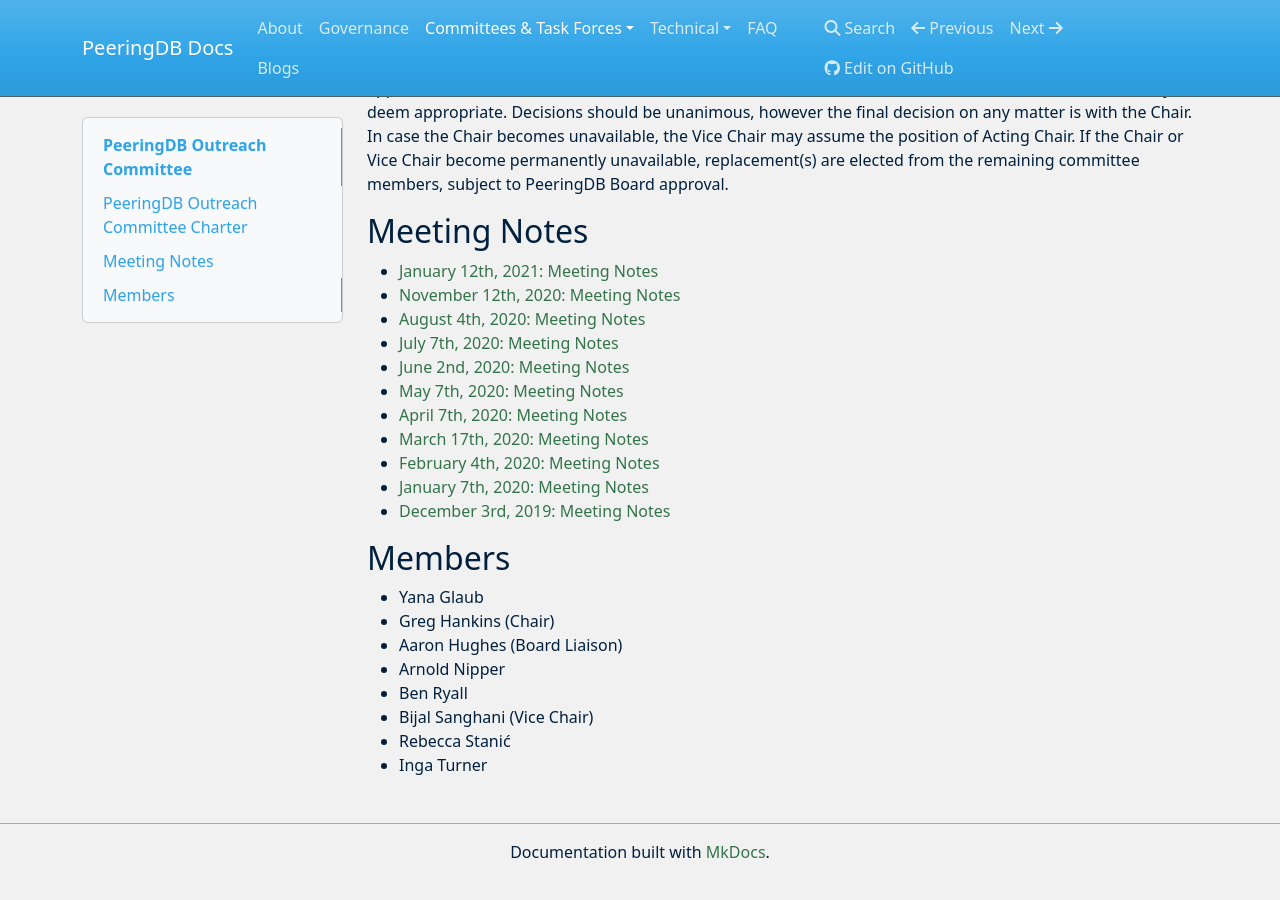
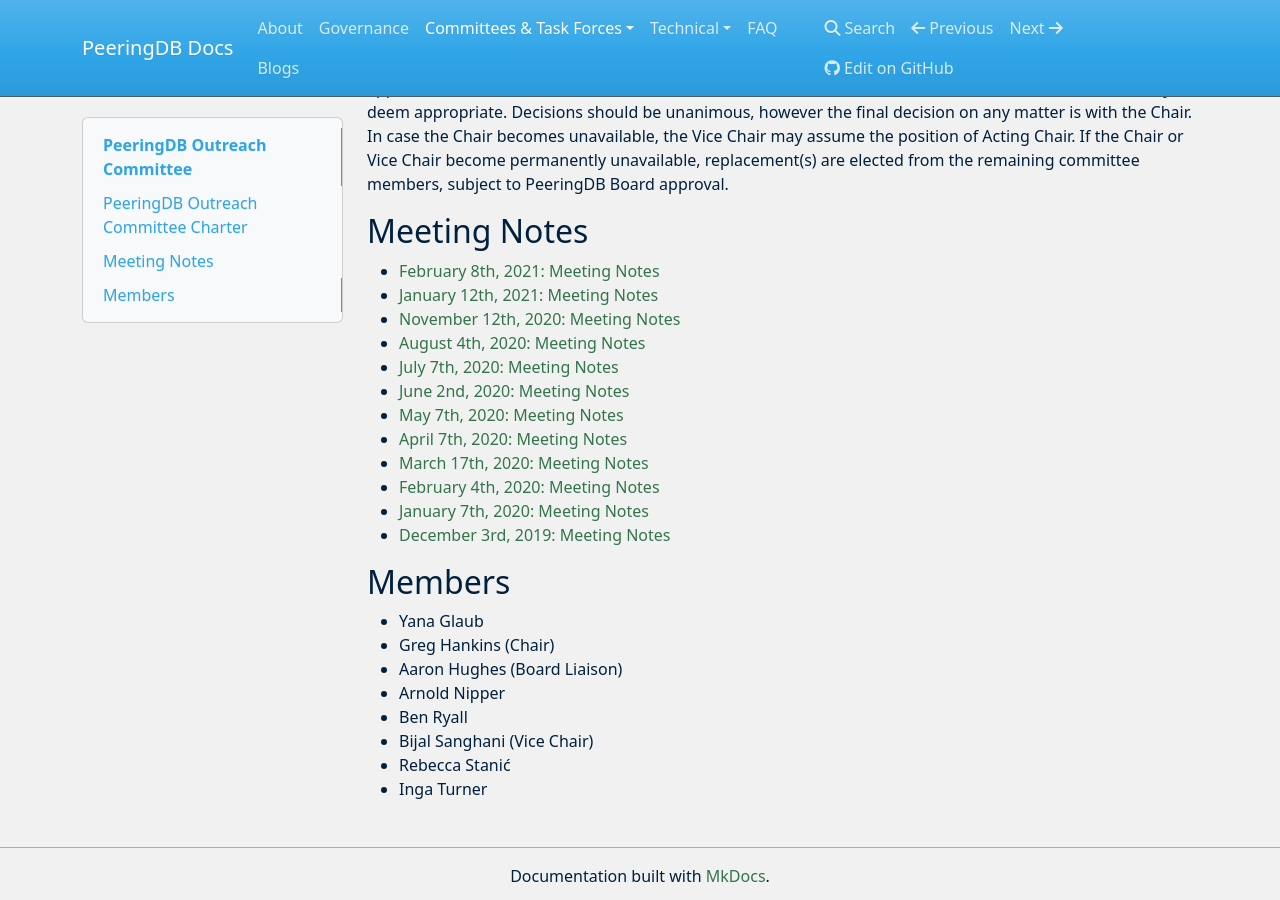
Before and after one commit to peeringdb/docs, an MkDocs documentation site: the page built from docs/committee/outreach/index.md, in a window 1280 px wide and 900 px high, scrolled down 1272 px. Built offline with MkDocs 1.6.1, drawn with Linux system fonts in a browser that asks for light colours; nearby versions of some CDN libraries.

Commit message:
Added OC 2021-02-08 meeting notes.

```diff
--- a/docs/committee/outreach/index.md
+++ b/docs/committee/outreach/index.md
@@ -7,6 +7,7 @@
 
 ## Meeting Notes
 
+- [February 8th, 2021: Meeting Notes](notes/2021-02-08_Outreach_Committee_Notes.pdf)
 - [January 12th, 2021: Meeting Notes](notes/2021-01-12_Outreach_Committee_Notes.pdf)
 - [November 12th, 2020: Meeting Notes](notes/2020-11-12_Outreach_Committee_Notes.pdf)
 - [August 4th, 2020: Meeting Notes](notes/2020-08-04_Outreach_Committee_Notes.pdf)
```
Also changed, not shown: 1 other file.
